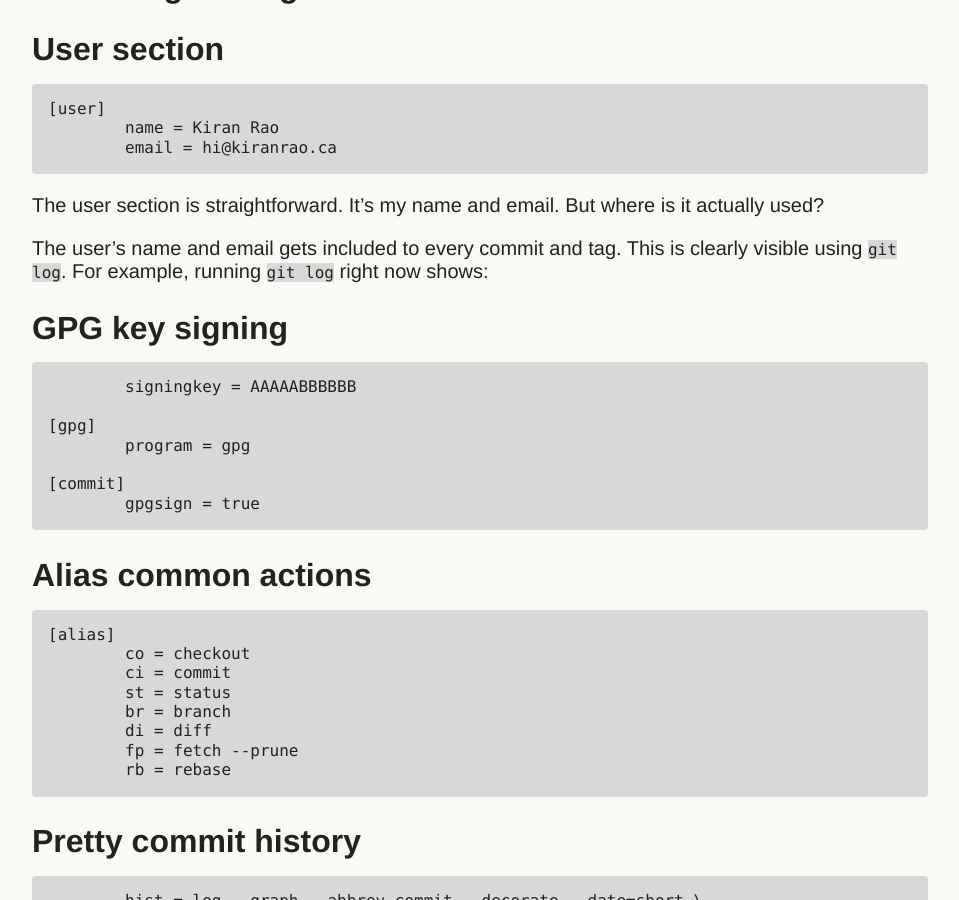
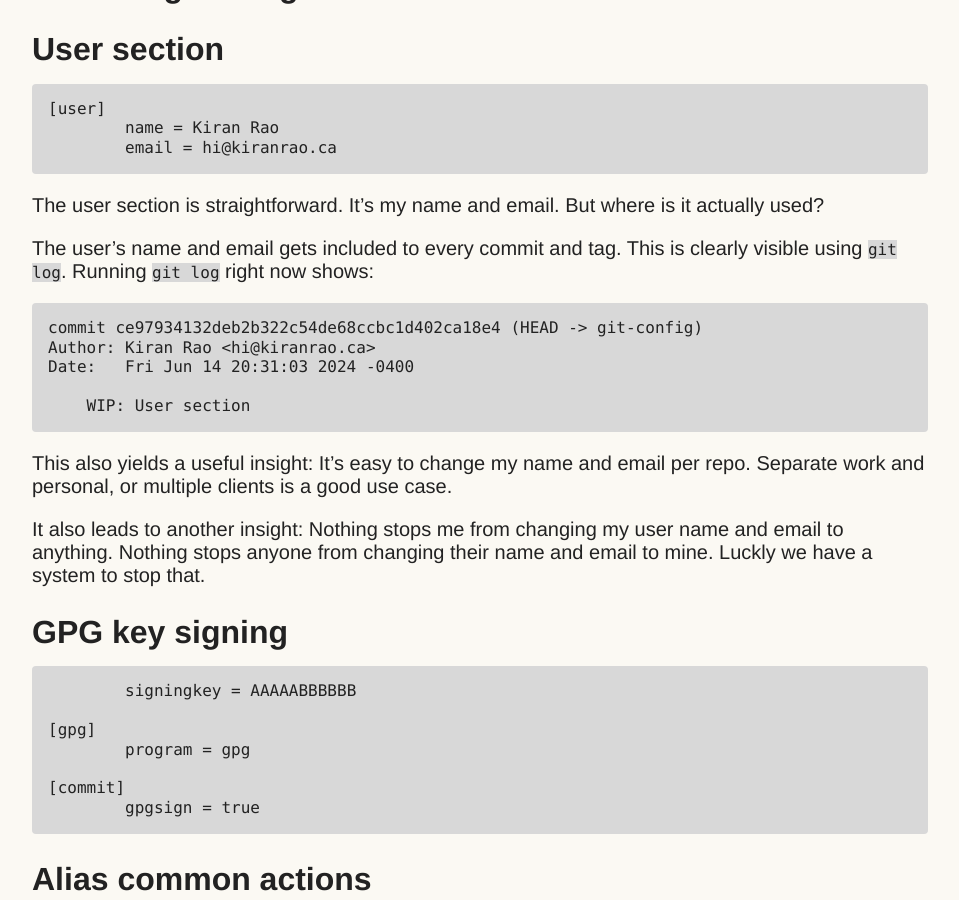
Before and after one commit to Kiran-Rao/kiran-rao.github.io, a Jekyll site: the page built from docs/unpublished/2024-06-13-git-config.md, in a window 1280 px wide and 900 px high, scrolled down 942 px. Shown: the whole window, without its empty margins (160-1119 px from the left). Built offline with Jekyll 4.4.1, drawn with Linux system fonts in a browser that asks for light colours.

Commit message:
Finish first draft of user section

````diff
--- a/docs/unpublished/2024-06-13-git-config.md
+++ b/docs/unpublished/2024-06-13-git-config.md
@@ -48,7 +48,19 @@ It's not long. It's not complicated. But it configures my workflow's most import
 
 The user section is straightforward. It's my name and email. But where is it actually used?
 
-The user's name and email gets included to every commit and tag. This is clearly visible using `git log`. For example, running `git log` right now shows:
+The user's name and email gets included to every commit and tag. This is clearly visible using `git log`. Running `git log` right now shows:
+
+```sh
+commit ce97934132deb2b322c54de68ccbc1d402ca18e4 (HEAD -> git-config)
+Author: Kiran Rao <hi@kiranrao.ca>
+Date:   Fri Jun 14 20:31:03 2024 -0400
+
+    WIP: User section
+```
+
+This also yields a useful insight: It's easy to change my name and email per repo. Separate work and personal, or multiple clients is a good use case.
+
+It also leads to another insight: Nothing stops me from changing my user name and email to anything. Nothing stops anyone from changing their name and email to mine. Luckly we have a system to stop that.
 
 ## GPG key signing
 
````
